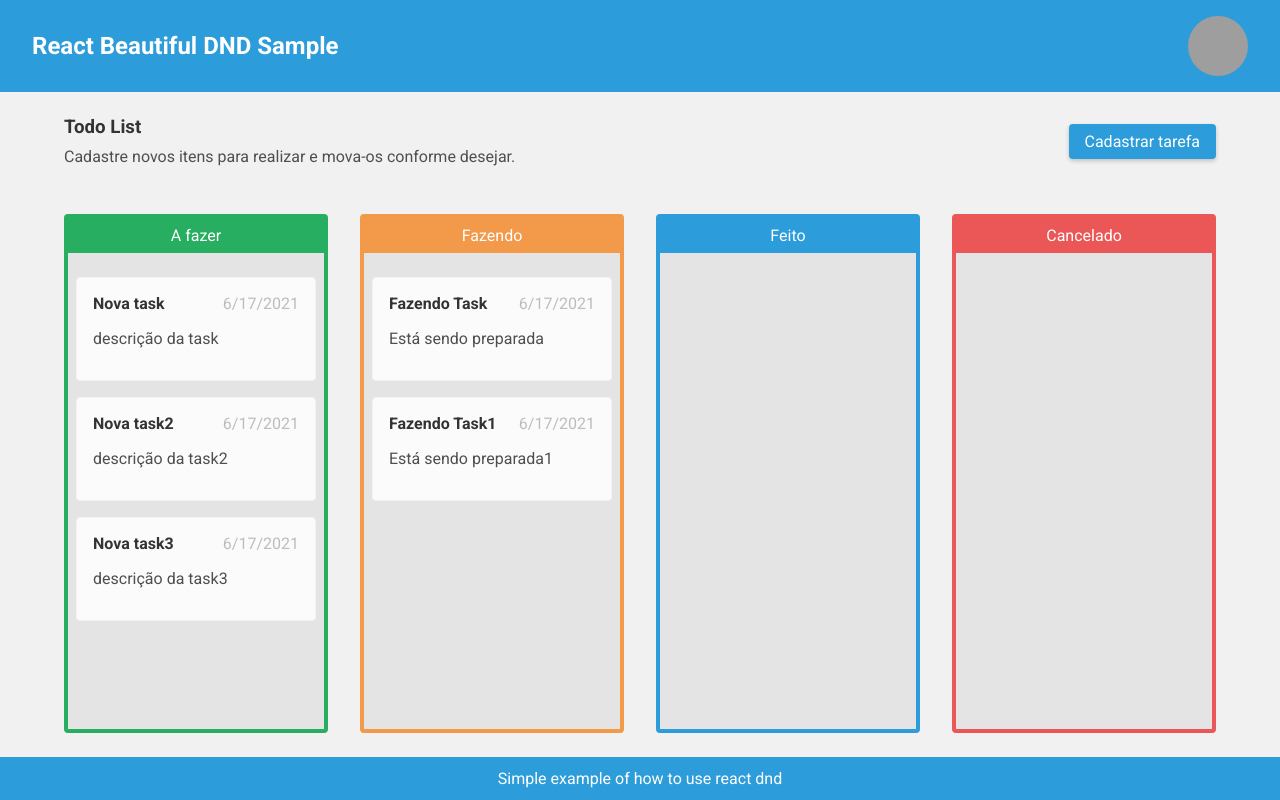
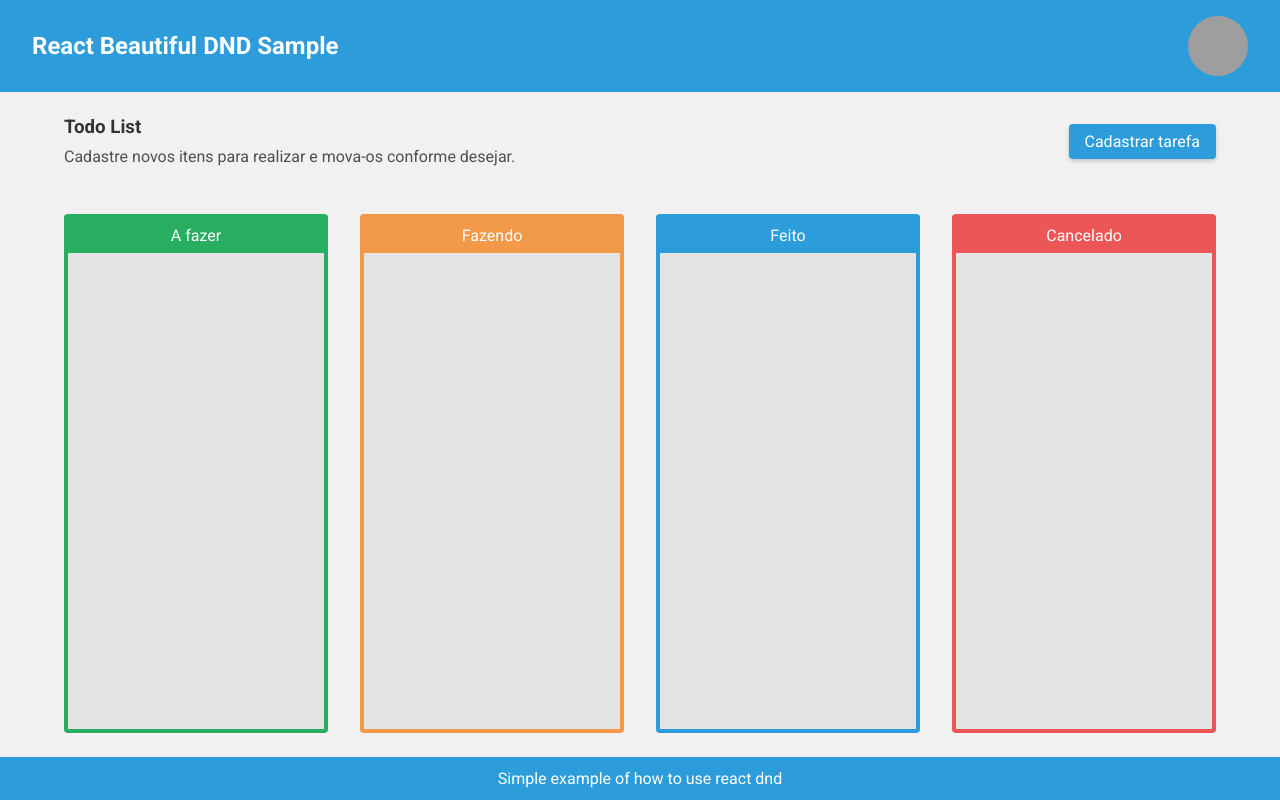
Before and after one commit to Nimbo1999/how-to-react-beautiful-dnd, a React app: page / in a window 1280 px wide. Built offline with nearby package versions, Linux system fonts and the light colour scheme; grey boxes are pictures that could not be loaded.

Commit message:
Add the redux persist in order to persist the todos

```diff
--- a/package.json
+++ b/package.json
@@ -21,7 +21,8 @@
     "react-dom": "^17.0.2",
     "react-modal": "^3.14.3",
     "react-redux": "^7.2.4",
-    "redux-logger": "^3.0.6"
+    "redux-logger": "^3.0.6",
+    "redux-persist": "^6.0.0"
   },
   "devDependencies": {
     "@types/react": "^17.0.11",
--- a/src/assets/less/components/todos/todoItem.less
+++ b/src/assets/less/components/todos/todoItem.less
@@ -57,6 +57,7 @@
 
 	.description {
 		color: @color-text-paragraph;
+		line-height: 1.25em;
 	}
 
 	footer {
--- a/src/components/TodosContainer.tsx
+++ b/src/components/TodosContainer.tsx
@@ -3,10 +3,9 @@ import { DragDropContext, DraggableLocation } from 'react-beautiful-dnd';
 
 import { useAppSelector, useAppDispatch } from '../store';
 import selectTodos from '../reducer/todos.selector';
-import { updateTodos } from '../reducer/todo.reducer';
+import { updateTodos, todosKeys } from '../reducer/todo.reducer';
 
 import TodoList from './todos/TodoList';
-import { todosKeys } from '../mock/todosContainerInitialState';
 
 const TodosContainer: FC<{ headerOffsetTop: number }> = ({ headerOffsetTop }) => {
 	const dispatch = useAppDispatch();
@@ -77,9 +76,7 @@ const TodosContainer: FC<{ headerOffsetTop: number }> = ({ headerOffsetTop }) =>
 	return (
 		<section className="todos-container" style={{ marginTop: headerOffsetTop }}>
 			<DragDropContext onDragEnd={e => updateListA(e.source, e.destination)}>
-				{Object.keys(todos).map(key => (
-					<TodoList key={key} {...todos[key as todosKeys]} />
-				))}
+				{Object.keys(todos).map(key => key !== '_persist' && <TodoList key={key} {...todos[key as todosKeys]} />)}
 			</DragDropContext>
 		</section>
 	);
--- a/src/components/todos/TodoItem.tsx
+++ b/src/components/todos/TodoItem.tsx
@@ -41,7 +41,7 @@ const TodoItem: FC<TodoItemProps> = ({
 	useEffect(() => {
 		const timer = !!countdown && countdown > 0 && setInterval(() => setCountdown(countdown - 1000), 1000);
 
-		if (countdown === 0) {
+		if (!!countdown && countdown <= 0) {
 			dispatch(deleteCanceledTodo({ todoId, title, date, expiresAt, description }));
 		}
 
--- a/src/index.tsx
+++ b/src/index.tsx
@@ -1,9 +1,10 @@
 import ReactDom from 'react-dom';
 import { Provider } from 'react-redux';
+import { PersistGate } from 'redux-persist/integration/react';
 import dayjs from 'dayjs';
 import duration from 'dayjs/plugin/duration';
 
-import store from './store';
+import store, { persistor } from './store';
 
 import App from './App';
 
@@ -13,7 +14,9 @@ dayjs.extend(duration);
 
 ReactDom.render(
 	<Provider store={store}>
-		<App />
+		<PersistGate persistor={persistor} loading={<>Loading...</>}>
+			<App />
+		</PersistGate>
 	</Provider>,
 	document.getElementById('root')
 );
--- a/src/mock/todosContainerInitialState.ts
+++ /dev/null
@@ -1,70 +0,0 @@
-import { TodoListProps } from '../components/todos/TodoList.types';
-
-export type todosKeys = 'todo' | 'doing' | 'done' | 'canceled';
-
-export interface TodosSection {
-	todo: TodoListProps;
-	doing: TodoListProps;
-	done: TodoListProps;
-	canceled: TodoListProps;
-}
-
-const initialState: TodosSection = {
-	todo: {
-		id: 'todo',
-		title: 'A fazer',
-		todos: [
-			{
-				todoId: 'aa',
-				title: 'Nova task',
-				date: new Date().toISOString(),
-				description: 'descrição da task',
-			},
-			{
-				todoId: 'bb',
-				title: 'Nova task2',
-				date: new Date().toISOString(),
-				description: 'descrição da task2',
-			},
-			{
-				todoId: 'cc',
-				title: 'Nova task3',
-				date: new Date().toISOString(),
-				description: 'descrição da task3',
-			},
-		],
-		color: 'green',
-	},
-	doing: {
-		id: 'doing',
-		title: 'Fazendo',
-		todos: [
-			{
-				todoId: 'dd',
-				title: 'Fazendo Task',
-				date: new Date().toISOString(),
-				description: 'Está sendo preparada',
-			},
-			{
-				todoId: 'ee',
-				title: 'Fazendo Task1',
-				date: new Date().toISOString(),
-				description: 'Está sendo preparada1',
-			},
-		],
-		color: 'orange',
-	},
-	done: {
-		id: 'done',
-		title: 'Feito',
-		todos: [],
-	},
-	canceled: {
-		id: 'canceled',
-		title: 'Cancelado',
-		todos: [],
-		color: 'red',
-	},
-};
-
-export default initialState;
--- a/src/reducer/todo.reducer.ts
+++ b/src/reducer/todo.reducer.ts
@@ -1,21 +1,59 @@
 import { createSlice, PayloadAction } from '@reduxjs/toolkit';
+import { PersistConfig, persistReducer } from 'redux-persist';
+import storage from 'redux-persist/lib/storage';
+import autoMergeLevel1 from 'redux-persist/lib/stateReconciler/autoMergeLevel1';
 import dayjs from 'dayjs';
 
 import { TodoItemModel } from '../components/todos/TodoItem.types';
 
-import initialState, { TodosSection, todosKeys } from '../mock/todosContainerInitialState';
+import { TodoListProps } from '../components/todos/TodoList.types';
+
+export type todosKeys = 'todo' | 'doing' | 'done' | 'canceled';
+
+export interface TodosReducer {
+	todo: TodoListProps;
+	doing: TodoListProps;
+	done: TodoListProps;
+	canceled: TodoListProps;
+}
+
+const initialState: TodosReducer = {
+	todo: {
+		id: 'todo',
+		title: 'A fazer',
+		todos: [],
+		color: 'green',
+	},
+	doing: {
+		id: 'doing',
+		title: 'Fazendo',
+		todos: [],
+		color: 'orange',
+	},
+	done: {
+		id: 'done',
+		title: 'Feito',
+		todos: [],
+	},
+	canceled: {
+		id: 'canceled',
+		title: 'Cancelado',
+		todos: [],
+		color: 'red',
+	},
+};
 
 const todosSlice = createSlice({
 	name: 'todos',
 	initialState,
 	reducers: {
-		updateTodos: (_, action: PayloadAction<TodosSection>) => {
+		updateTodos: (_, action: PayloadAction<TodosReducer>) => {
 			return action.payload;
 		},
-		addTodo: (state: TodosSection, action: PayloadAction<TodoItemModel>) => {
+		addTodo: (state: TodosReducer, action: PayloadAction<TodoItemModel>) => {
 			state.todo.todos.push(action.payload);
 		},
-		cancelTodo: (state: TodosSection, action: PayloadAction<TodoItemModel & { sectionId: string }>) => {
+		cancelTodo: (state: TodosReducer, action: PayloadAction<TodoItemModel & { sectionId: string }>) => {
 			const { payload } = action;
 			const { sectionId } = payload;
 			const indexOfTodo = state[sectionId as todosKeys].todos.findIndex(element => element.todoId === payload.todoId);
@@ -27,13 +65,13 @@ const todosSlice = createSlice({
 
 			state.canceled.todos.push(removedItem);
 		},
-		deleteCanceledTodo: (state: TodosSection, action: PayloadAction<TodoItemModel>) => {
+		deleteCanceledTodo: (state: TodosReducer, action: PayloadAction<TodoItemModel>) => {
 			const { payload } = action;
 
 			const indexOfTodo = state.canceled.todos.findIndex(element => element.todoId === payload.todoId);
 			state.canceled.todos.splice(indexOfTodo, 1);
 		},
-		restoreCanceledTodo: (state: TodosSection, action: PayloadAction<TodoItemModel>) => {
+		restoreCanceledTodo: (state: TodosReducer, action: PayloadAction<TodoItemModel>) => {
 			const { payload } = action;
 
 			const indexOfTodo = state.canceled.todos.findIndex(element => element.todoId === payload.todoId);
@@ -50,4 +88,12 @@ const todosSlice = createSlice({
 
 export const { updateTodos, addTodo, cancelTodo, deleteCanceledTodo, restoreCanceledTodo } = todosSlice.actions;
 
-export default todosSlice.reducer;
+const persistConfig: PersistConfig<TodosReducer> = {
+	key: 'todos',
+	storage,
+	debug: process.env.NODE_ENV === 'development',
+	serialize: true,
+	stateReconciler: autoMergeLevel1,
+};
+
+export default persistReducer(persistConfig, todosSlice.reducer);
--- a/src/store.ts
+++ b/src/store.ts
@@ -1,4 +1,5 @@
 import { TypedUseSelectorHook, useDispatch, useSelector } from 'react-redux';
+import { persistStore } from 'redux-persist';
 import { configureStore } from '@reduxjs/toolkit';
 import logger from 'redux-logger';
 
@@ -16,4 +17,6 @@ type AppDispatch = typeof store.dispatch;
 const useAppDispatch = () => useDispatch<AppDispatch>();
 const useAppSelector: TypedUseSelectorHook<RootState> = useSelector;
 
-export { store as default, RootState, AppDispatch, useAppDispatch, useAppSelector };
+const persistor = persistStore(store);
+
+export { store as default, persistor, RootState, AppDispatch, useAppDispatch, useAppSelector };
```
Also changed, not shown: 1 other file (tests, documents, lock files or other folders).
